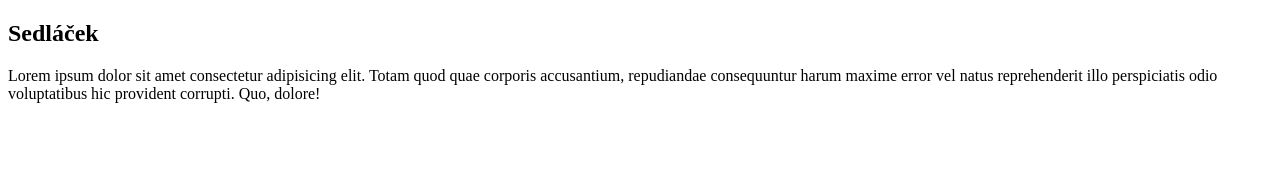
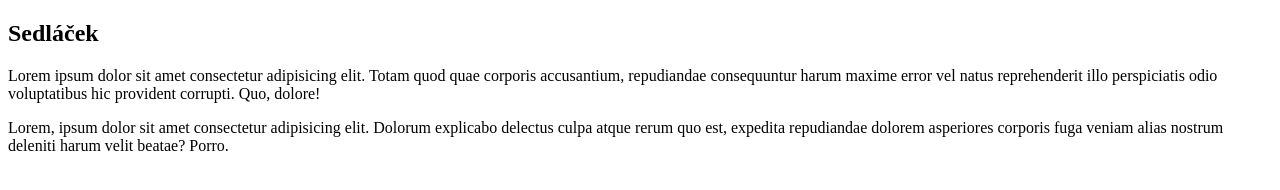
Before and after one commit to SedlacekMi20/sedlacek1, a plain HTML site: page index.html in a window 1280 px wide. Drawn offline with Linux system fonts and the light colour scheme.

Commit message:
Vytvoření druhého odstavce

```diff
--- a/index.html
+++ b/index.html
@@ -9,5 +9,8 @@
     <p>Lorem ipsum dolor sit amet consectetur adipisicing elit. Totam quod quae corporis accusantium, repudiandae
         consequuntur harum maxime error vel natus reprehenderit illo perspiciatis odio voluptatibus hic provident
         corrupti. Quo, dolore!</p>
+    <p>Lorem, ipsum dolor sit amet consectetur adipisicing elit. Dolorum explicabo delectus culpa atque rerum quo est,
+        expedita repudiandae dolorem asperiores corporis fuga veniam alias nostrum deleniti harum velit beatae? Porro.
+    </p>
 </body>
 </html>
```
